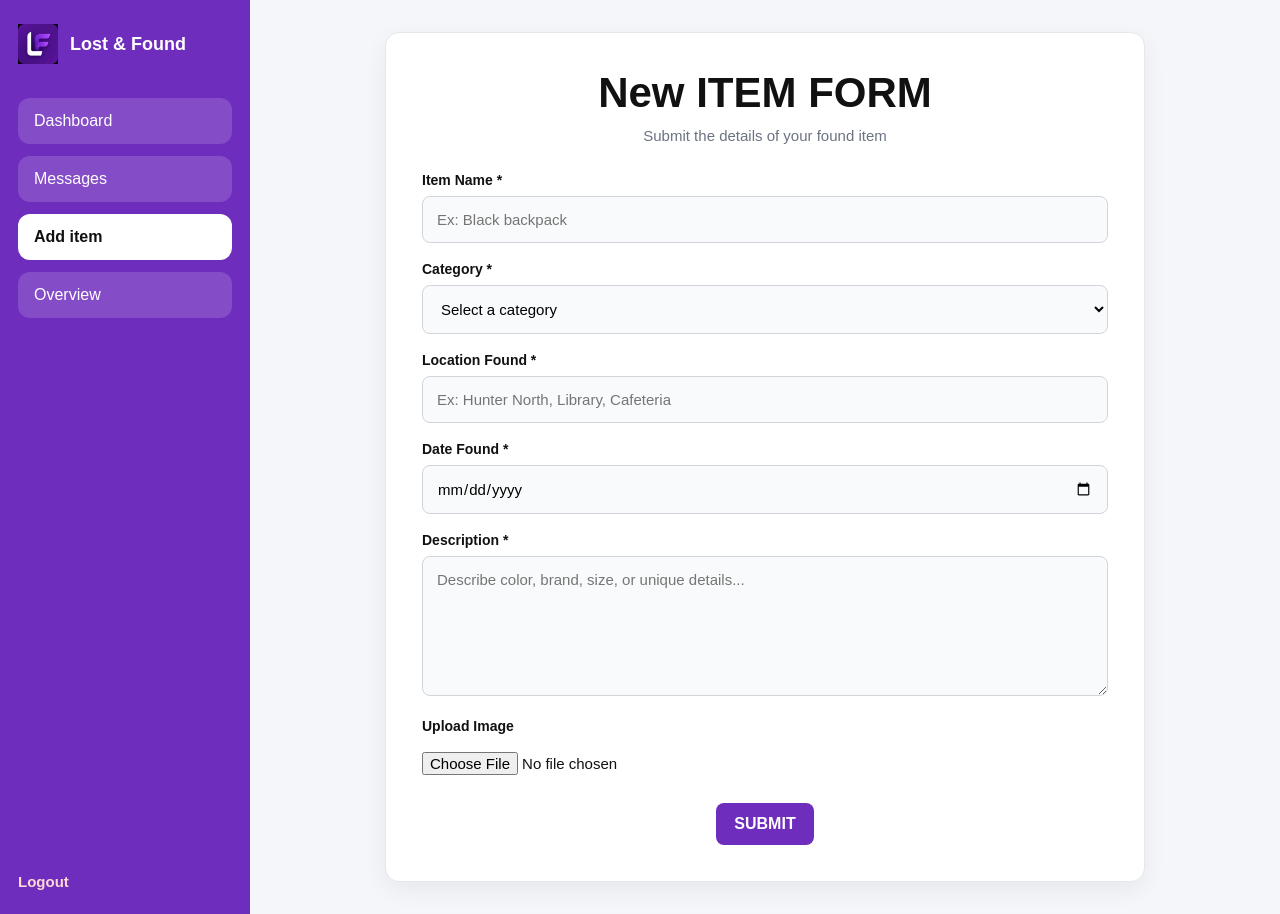
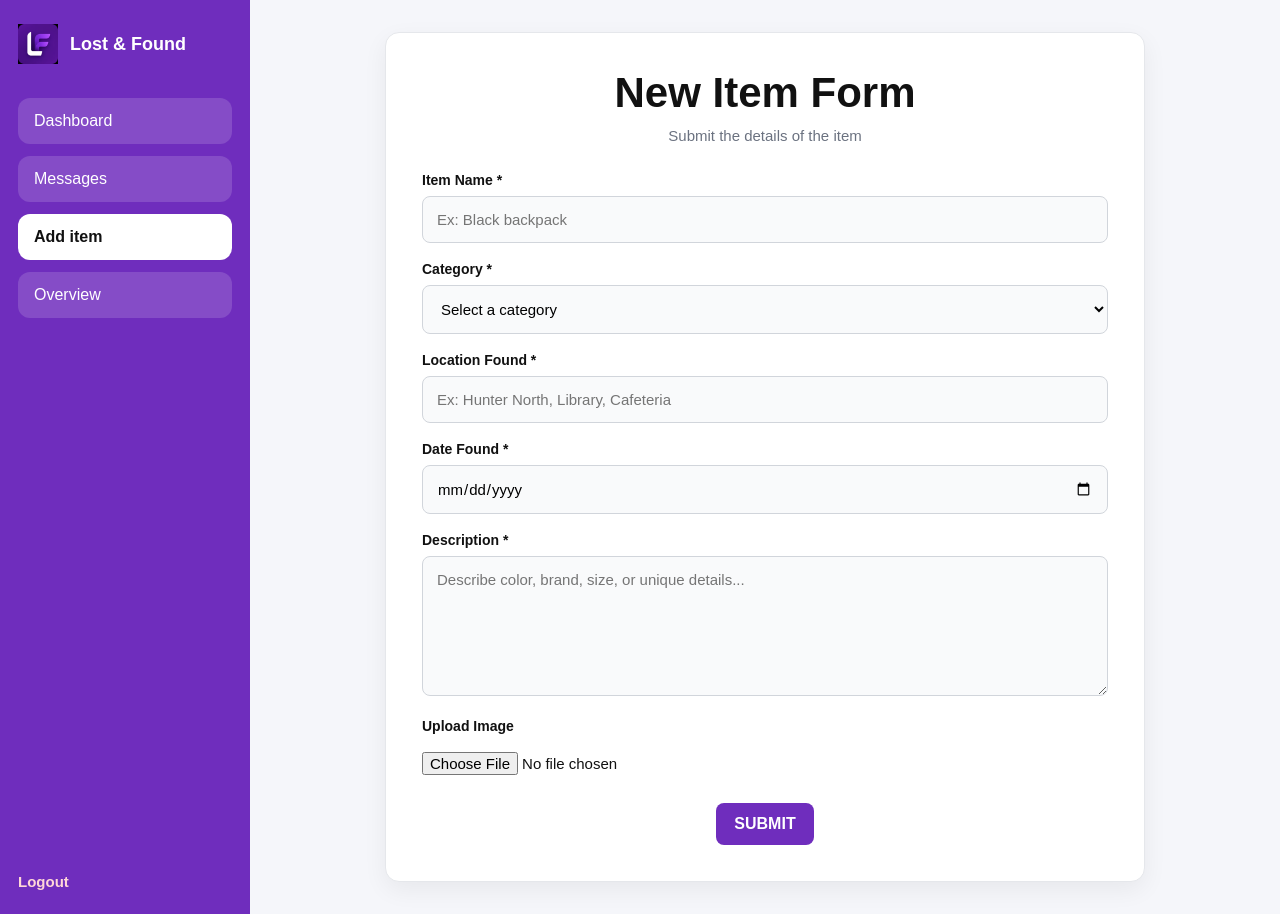
Before and after one commit to rh442/Capstone-LostAndFound, a React (Vite) app in the folder lost-and-found/client/: page /admin-add in a window 1280 px wide. Built offline with nearby package versions, Linux system fonts and the light colour scheme.

Commit message:
Capitialization fixed in form

```diff
--- a/lost-and-found/client/src/pages/admin/AdminAddItemPage.jsx
+++ b/lost-and-found/client/src/pages/admin/AdminAddItemPage.jsx
@@ -45,9 +45,9 @@ export default function AdminAddItemPage() {
 
       <main className="admin-form-page">
         <div className="admin-form-page__card card-surface">
-          <h1 className="admin-form-page__title">New ITEM FORM</h1>
+          <h1 className="admin-form-page__title">New Item Form</h1>
           <p className="admin-form-page__subtitle">
-            Submit the details of your found item
+            Submit the details of the item
           </p>
 
           <form onSubmit={handleSubmit} className="admin-form-page__form">
```
